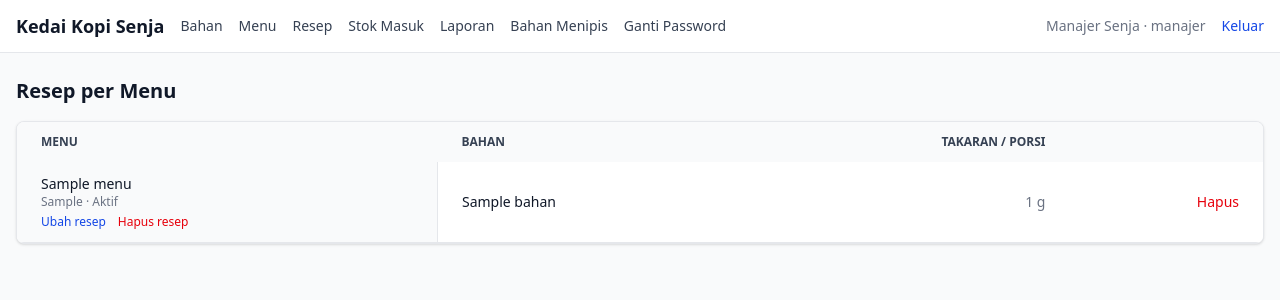
After one commit to reya-prm/Kedai-Kopi-Senja, a Laravel app: page /manajer/resep in a window 1280 px wide. The commit adds this page. Shown: the top 300 px of the page. Run offline with Laravel 12, Linux system fonts and the light colour scheme; a user stored in the database is signed in; data comes from the database, SQL or seed files in the repository; tables that the repository leaves empty hold one stand-in row (values such as "Sample post"); style sheets or scripts are compiled from the project's sources.

Commit message:
tambah halaman ringkasan resep per menu dan hapus seluruh resep

```diff
--- a/app/Http/Controllers/Manajer/MenuController.php
+++ b/app/Http/Controllers/Manajer/MenuController.php
@@ -148,4 +148,29 @@ class MenuController extends Controller
 
         return back()->with('success', 'Bahan dihapus dari resep.');
     }
+
+    // halaman ringkasan: semua menu beserta SEMUA bahannya dalam satu tabel
+    public function recipeIndex()
+    {
+        // with('resep.bahan') narik resep + nama bahannya sekalian (sekali query, bukan per menu)
+        return view('manajer.resep.index', [
+            'items' => Menu::with('resep.bahan')->orderBy('nama')->get(),
+        ]);
+    }
+
+    // hapus SEMUA bahan di resep satu menu sekaligus
+    public function clearRecipe(Menu $menu)
+    {
+        // pesanan lama aman: bahan yang dulu dipotong udah kesimpan sendiri di pemakaian_bahan
+        $menu->resep()->delete();
+
+        // nggak punya resep = nggak boleh aktif
+        if ($menu->aktif) {
+            $menu->update(['aktif' => false]);
+
+            return back()->with('success', "Resep {$menu->nama} dihapus. Menu dinonaktifkan karena belum punya resep.");
+        }
+
+        return back()->with('success', "Resep {$menu->nama} dihapus.");
+    }
 }
--- a/resources/views/layout/app.blade.php
+++ b/resources/views/layout/app.blade.php
@@ -15,6 +15,7 @@
             @if (auth()->user()->role === 'manajer')
                 <a href="{{ route('manajer.bahan.index') }}" class="text-gray-700 hover:text-blue-700">Bahan</a>
                 <a href="{{ route('manajer.menu.index') }}" class="text-gray-700 hover:text-blue-700">Menu</a>
+                <a href="{{ route('manajer.resep.index') }}" class="text-gray-700 hover:text-blue-700">Resep</a>
                 <a href="{{ route('manajer.stok.index') }}" class="text-gray-700 hover:text-blue-700">Stok Masuk</a>
                 <a href="{{ route('manajer.laporan.margin') }}" class="text-gray-700 hover:text-blue-700">Laporan</a>
                 <a href="{{ route('manajer.bahan.low-stock') }}" class="text-gray-700 hover:text-blue-700">Bahan Menipis</a>
--- /dev/null
+++ b/resources/views/manajer/resep/index.blade.php
@@ -0,0 +1,68 @@
+@extends('layout.app')
+@section('title', 'Resep')
+
+@section('content')
+<div>
+    <h1 class="text-xl font-bold">Resep per Menu</h1>
+</div>
+
+<div class="relative overflow-x-auto bg-white border border-gray-200 rounded-lg shadow-sm">
+    <table class="w-full text-sm text-left text-gray-500">
+        <thead class="text-xs text-gray-700 uppercase bg-gray-50">
+            <tr>
+                <th class="px-6 py-3">Menu</th>
+                <th class="px-6 py-3">Bahan</th>
+                <th class="px-6 py-3 text-right">Takaran / porsi</th>
+                <th class="px-6 py-3"></th>
+            </tr>
+        </thead>
+        <tbody>
+        @foreach ($items as $m)
+            @forelse ($m->resep as $r)
+                <tr class="bg-white border-b border-gray-200">
+                    @if ($loop->first)
+                        {{-- sel menu cuma ditulis di baris pertama. rowspan bikin dia "melebar"
+                             sepanjang jumlah bahannya, jadi satu menu = satu blok --}}
+                        <td rowspan="{{ $m->resep->count() }}" class="px-6 py-3 align-top bg-gray-50 border-r border-gray-200">
+                            <p class="font-medium text-gray-900">{{ $m->nama }}</p>
+                            <p class="text-xs">{{ $m->kategori ?? '-' }} · {{ $m->aktif ? 'Aktif' : 'Nonaktif' }}</p>
+                            <div class="flex items-center gap-3 mt-1 text-xs">
+                                <a href="{{ route('manajer.menu.edit', $m) }}" class="font-medium text-blue-700 hover:underline">Ubah resep</a>
+                                <form method="POST" action="{{ route('manajer.menu.recipe.clear', $m) }}"
+                                      onsubmit="return confirm('Hapus SEMUA bahan di resep menu ini?')">
+                                    @csrf
+                                    @method('DELETE')
+                                    <button class="font-medium text-red-600 hover:underline">Hapus resep</button>
+                                </form>
+                            </div>
+                        </td>
+                    @endif
+
+                    <td class="px-6 py-2 text-gray-900">{{ $r->bahan->nama }}</td>
+                    {{-- (float) biar "18.000" tampil jadi "18" --}}
+                    <td class="px-6 py-2 text-right">{{ (float) $r->takaran }} {{ $r->bahan->satuan_dasar }}</td>
+                    <td class="px-6 py-2 text-right">
+                        <form method="POST" action="{{ route('manajer.menu.recipe.destroy', [$m, $r]) }}"
+                              onsubmit="return confirm('Hapus bahan ini dari resep?')">
+                            @csrf
+                            @method('DELETE')
+                            <button class="font-medium text-red-600 hover:underline">Hapus</button>
+                        </form>
+                    </td>
+                </tr>
+            @empty
+                {{-- menu tanpa resep tetap tampil, biar manajer tau mana yang belum diisi --}}
+                <tr class="bg-white border-b border-gray-200">
+                    <td class="px-6 py-3 align-top bg-gray-50 border-r border-gray-200">
+                        <p class="font-medium text-gray-900">{{ $m->nama }}</p>
+                        <p class="text-xs">{{ $m->kategori ?? '-' }} · {{ $m->aktif ? 'Aktif' : 'Nonaktif' }}</p>
+                        <a href="{{ route('manajer.menu.edit', $m) }}" class="text-xs font-medium text-blue-700 hover:underline">Isi resep</a>
+                    </td>
+                    <td colspan="3" class="px-6 py-3 text-red-600">Belum ada resep. Menu ini belum bisa dipesan.</td>
+                </tr>
+            @endforelse
+        @endforeach
+        </tbody>
+    </table>
+</div>
+@endsection
--- a/routes/web.php
+++ b/routes/web.php
@@ -53,6 +53,9 @@ Route::middleware('auth')->group(function () {
         //resep (diatur dari halaman ubah menu)
         Route::post('/menu/{menu}/recipe', [MenuController::class, 'storeRecipe'])->name('menu.recipe.store');
         Route::delete('/menu/{menu}/recipe/{resep}', [MenuController::class, 'destroyRecipe'])->name('menu.recipe.destroy');
+        // ringkasan resep semua menu + hapus seluruh resep satu menu
+        Route::get('/resep', [MenuController::class, 'recipeIndex'])->name('resep.index');
+        Route::delete('/menu/{menu}/recipe', [MenuController::class, 'clearRecipe'])->name('menu.recipe.clear');
 
         //stok masuk
         Route::get('/stok-masuk', [StokMasukController::class, 'index'])->name('stok.index');
```
